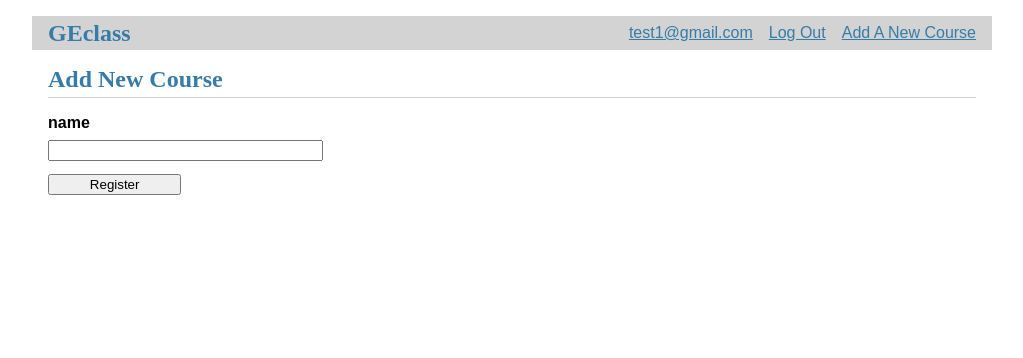
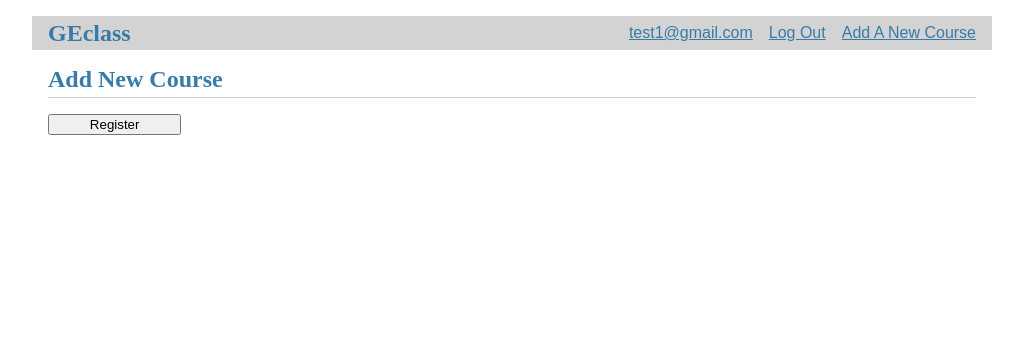
Before and after one commit to boundter/geclass, a Flask app: page /add_course in a window 1280 px wide. Shown: the top 358 px of the page, without its empty margins (128-1151 px from the left). Run offline with Flask 2, Linux system fonts and the light colour scheme; the visitor is signed in with stand-in values (Sample User, id 1); data comes from the database, SQL or seed files in the repository.

Commit message:
Update: html-template for add_course

```diff
--- a/geclass/templates/course/add_course.html
+++ b/geclass/templates/course/add_course.html
@@ -5,9 +5,12 @@
 {% endblock %}
 
 {% block content %}
-  <form method="post">
-    <label for="name">name</label>
-    <input name="name" id="name" required>
+  <form method="post" id="add_course">
+
+  {% for question in questions %}
+    {{ question|safe }}
+  {% endfor %}
+
     <input type="submit" value="Register">
   </form>
 {% endblock %}
```
